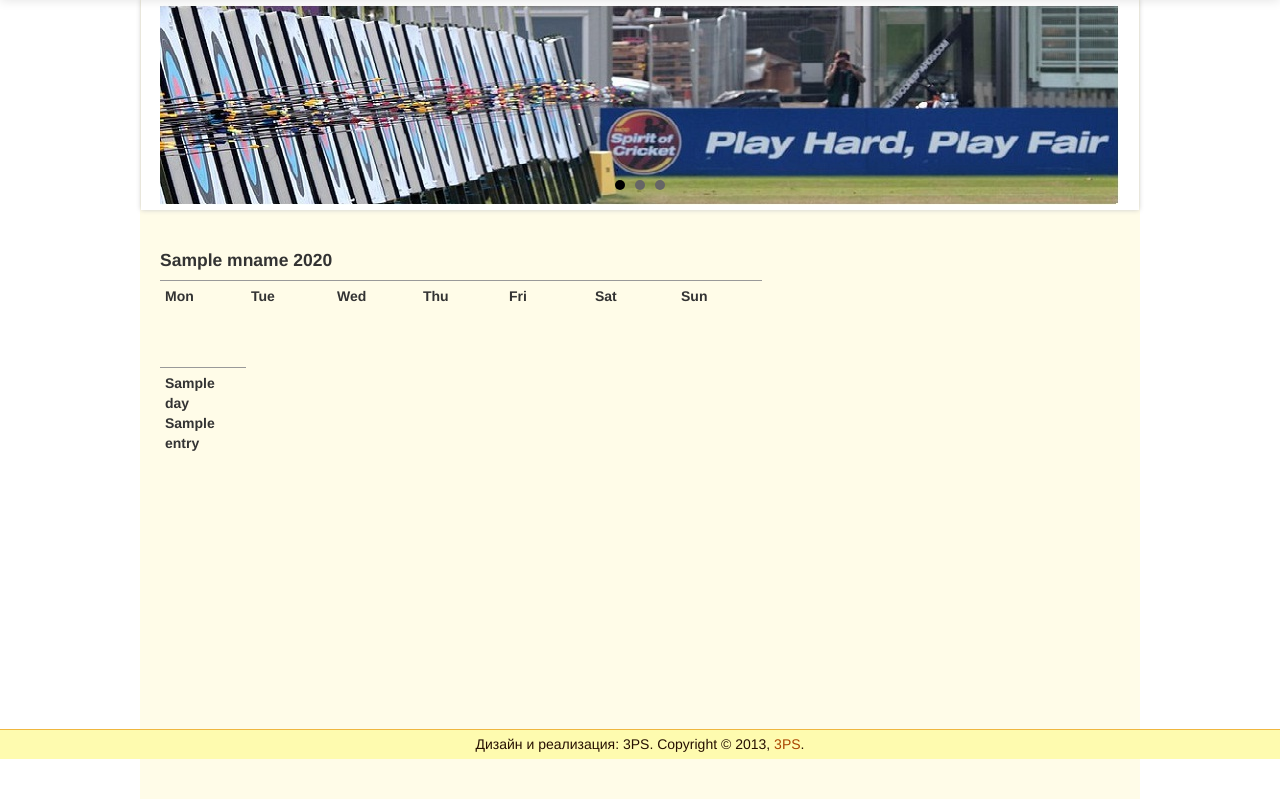
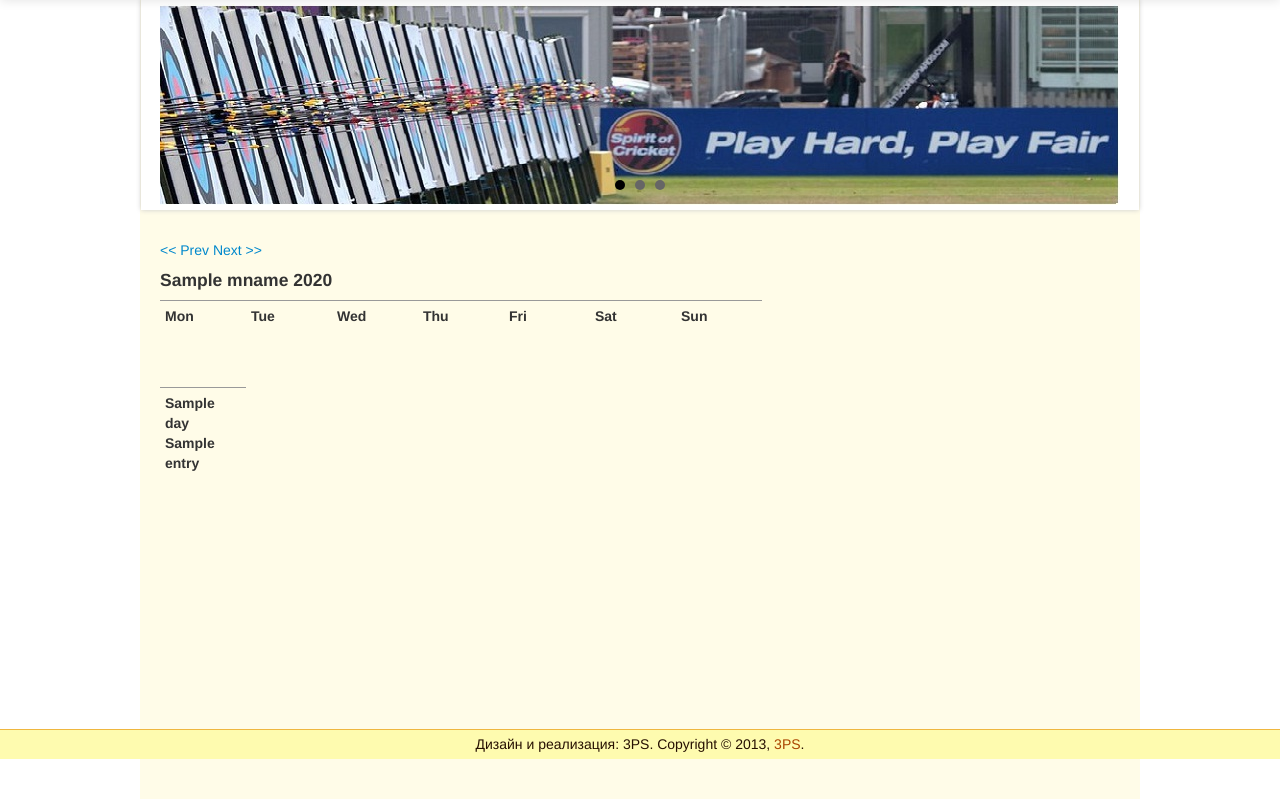
Before and after one commit to TetianaPozniakova/compound-archery, a Django app: template kat/kat_main_site/templates/calendar/kat_calendar_month_view.html in a window 1280 px wide. Shown: the part 41-840 px from the top of the page. Run offline with Django 3.2, Linux system fonts and the light colour scheme; the template is opened without the code that fills it: most values are stand-ins (such as "Sample title", 1, 10 or a date in 2020); parts of the project's set-up code (start-up, migrations or seed data) failed here and were passed over; some libraries are stand-ins or nearby versions.

Commit message:
Initial calendar (without javascript)

```diff
--- a/kat/kat/media/css/calendar.css
+++ b/kat/kat/media/css/calendar.css
@@ -19,3 +19,32 @@
    padding: 5px;
    overflow: hidden;
 }
+
+.empty {
+
+}
+
+.cal-day {
+     height: 38px;
+}
+
+.month {
+  float: left;
+  border: 1px solid #999;
+   width: 76px;
+   height: auto;
+   padding: 4px;
+   margin-left: 5px;
+
+}
+
+.current {
+  float: left;
+  border: 1px solid #999;
+  background-color: #ffb45f;
+   width: 76px;
+   height: auto;
+   padding: 4px;
+   margin-left: 5px;
+
+}
--- a/kat/kat_main_site/templates/calendar/kat_calendar_month_view.html
+++ b/kat/kat_main_site/templates/calendar/kat_calendar_month_view.html
@@ -1,4 +1,5 @@
 {% extends "kat_base.html" %}
+{% block title %}Календарь соревнований{% endblock %}
 
 {% block head %}
   <link href="/media/css/calendar.css" rel="stylesheet" type="text/css">
@@ -6,8 +7,8 @@
 
 {% block global_content %}
 
-{#<a href= "{% url "month" year month "prev" %}">&lt;&lt; Prev</a>#}
-{#<a href= "{% url "month" year month "next" %}">Next &gt;&gt;</a>#}
+<a href= "{% url "month" year month "prev" %}">&lt;&lt; Prev</a>
+<a href= "{% url "month" year month "next" %}">Next &gt;&gt;</a>
 
 <h4>{{ mname }} {{ year }}</h4>
 
@@ -15,13 +16,13 @@
     <table>
 
     <tr>
-        <td class="empty">Mon</td>
-        <td class="empty">Tue</td>
-        <td class="empty">Wed</td>
-        <td class="empty">Thu</td>
-        <td class="empty">Fri</td>
-        <td class="empty">Sat</td>
-        <td class="empty">Sun</td>
+        <td class="cal-day">Mon</td>
+        <td class="cal-day">Tue</td>
+        <td class="cal-day">Wed</td>
+        <td class="cal-day">Thu</td>
+        <td class="cal-day">Fri</td>
+        <td class="cal-day">Sat</td>
+        <td class="cal-day">Sun</td>
     </tr>
 
     {% for week in month_days %}
@@ -33,9 +34,8 @@
             {% if day != 0 and not current %}"day"{% endif %}
             {% if day != 0 and current %}"current"{% endif %}
             {% if day != 0 %}
-{#                onClick="parent.location='{% url cal.views.day year month day %}'"#}
-{#                onMouseOver="this.bgColor='#eeeeee';"#}
-{#                onMouseOut="this.bgColor='white';"#}
+                onMouseOver="this.bgColor='#eeeeee';"
+                onMouseOut="this.bgColor='transparent';"
             {% endif %} >
 
             <!-- Day number and entry snippets -->
```
Also changed, not shown: kat/kat_main_site/templates/calendar/kat_calendar_page.html (+23 -1 lines), kat/kat_main_site/urls.py (+5 -4 lines), kat/kat_main_site/views.py (+56 -26 lines).
